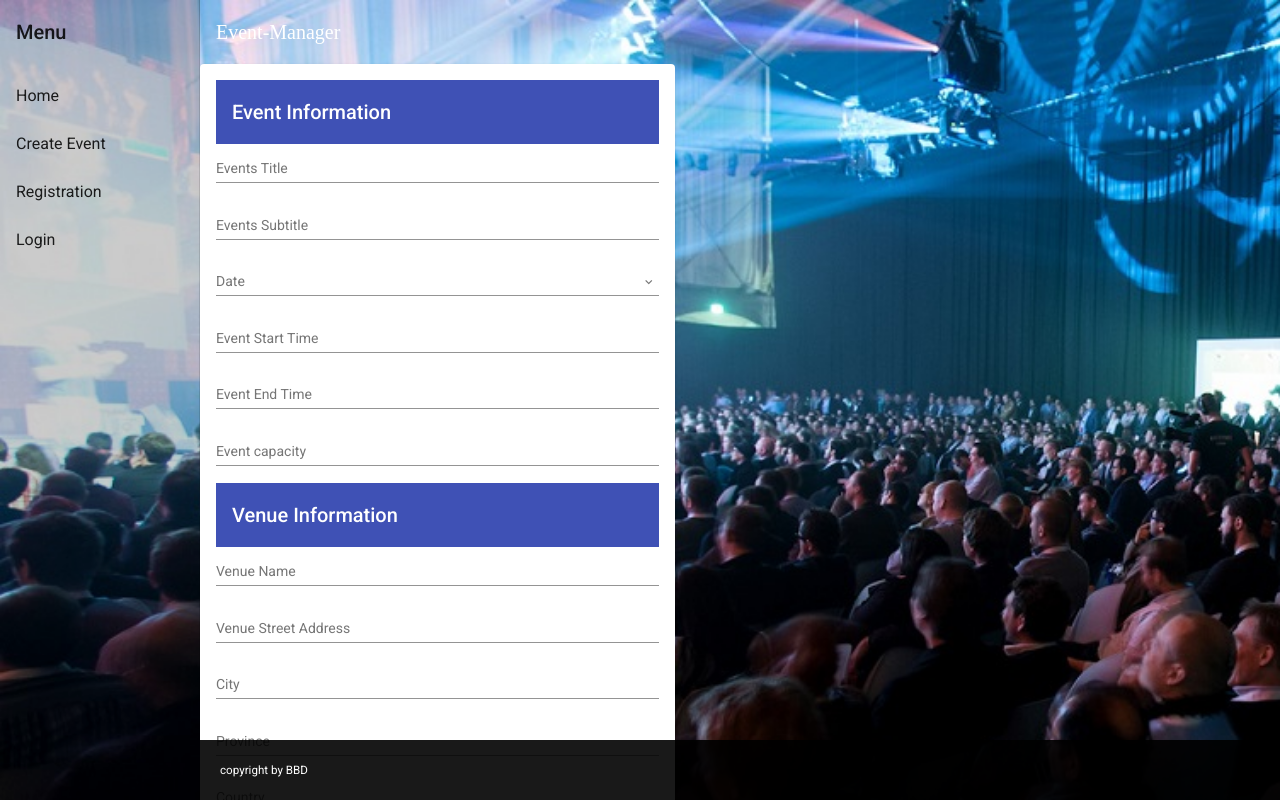
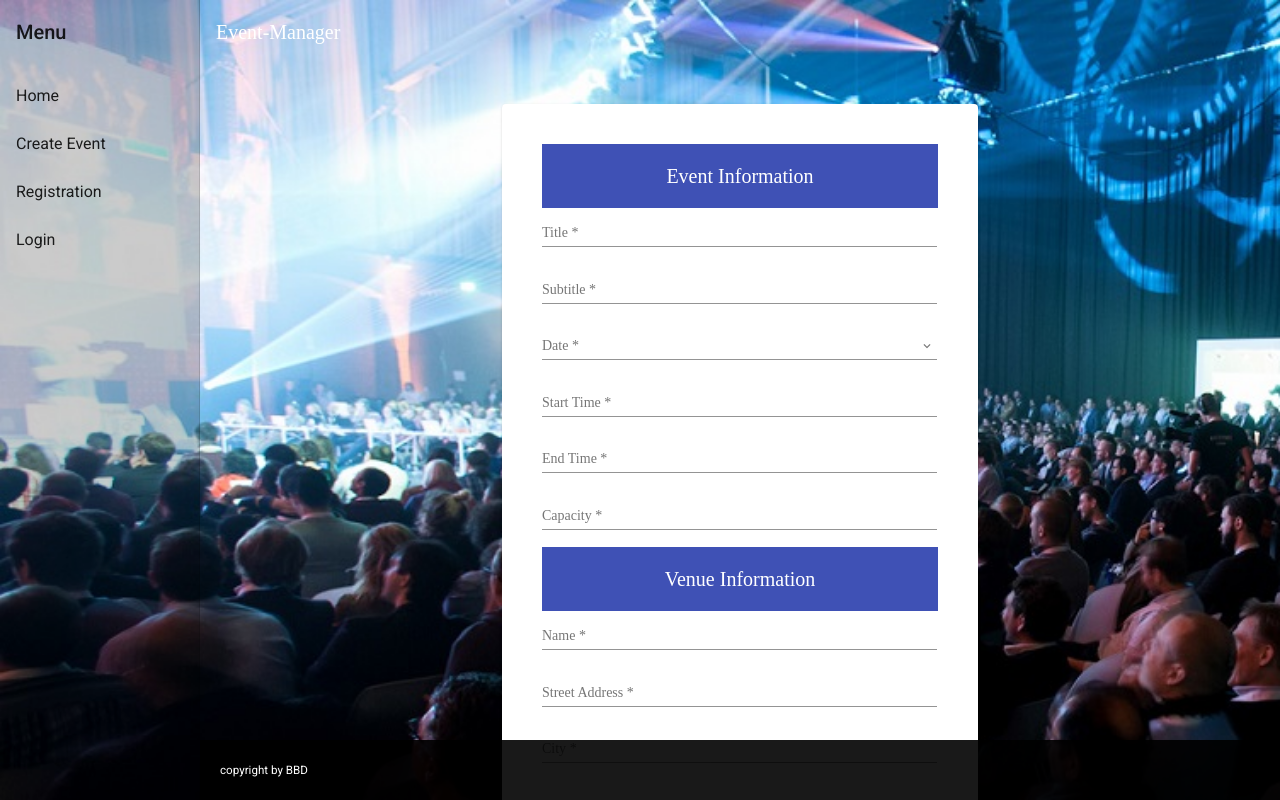
Before and after one commit to fkalombo/EventManager, an Angular app in the folder front-end/event-manager/: page /create-event in a window 1280 px wide. Built offline with nearby package versions, Linux system fonts and the light colour scheme.

Commit message:
validation added and some CSS

```diff
--- a/front-end/event-manager/src/app/create-events-form/create-events-form.component.css
+++ b/front-end/event-manager/src/app/create-events-form/create-events-form.component.css
@@ -0,0 +1,32 @@
+mat-card{
+  padding: 40px;
+  max-width: 600px;
+  margin: 40px auto;
+  border-radius: 4px;
+}
+
+.ng-valid[required], .ng-valid.required  {
+  border-left: 5px solid #42A948; /* green */
+}
+
+mat-toolbar{
+  display: flex;
+  justify-content: space-around;
+  flex-flow: row wrap;
+  font-family:italic;
+}
+
+mat-form-field{
+  font-family:italic;
+
+}
+
+input {
+  border: none;
+  background: none;
+  padding: 0;
+  outline: none;
+  font: inherit;
+  text-align: center;
+  color: currentColor;
+}
--- a/front-end/event-manager/src/app/create-events-form/create-events-form.component.html
+++ b/front-end/event-manager/src/app/create-events-form/create-events-form.component.html
@@ -4,16 +4,17 @@
 
   <form class="form" fxLayoutAlign="stretch" fxLayout="column" [formGroup]="eventForm" (ngSubmit)="onSubmit()">
     <mat-toolbar color="primary">Event Information</mat-toolbar>
-    <mat-form-field formGroupName="events">
-      <input matInput placeholder="Events Title" formControlName="title">
+    <mat-form-field formGroupName="events" >
+      <input matInput placeholder="Title" formControlName="title" required >
+      <mat-error>lol</mat-error>
     </mat-form-field>
 
     <mat-form-field formGroupName="events">
-      <input matInput placeholder="Events Subtitle" formControlName="subtitle">
+      <input matInput placeholder="Subtitle" formControlName="subtitle" required>
     </mat-form-field>
 
     <mat-form-field formGroupName="events">
-      <input matInput placeholder="Date"[matDatepicker]="picker" formControlName='date'>
+      <input matInput placeholder="Date"[matDatepicker]="picker" formControlName='date' required>
       <mat-datepicker-toggle matSuffix [for]="picker">
           <mat-icon matDatepickerToggleIcon>keyboard_arrow_down</mat-icon>
       </mat-datepicker-toggle>
@@ -21,57 +22,57 @@
     </mat-form-field>
 
     <mat-form-field formGroupName="events">
-      <input matInput placeholder="Event Start Time" formControlName="startTime">
+      <input matInput placeholder="Start Time" formControlName="startTime" required>
 
     </mat-form-field>
 
     <mat-form-field formGroupName="events">
-      <input matInput placeholder="Event End Time" formControlName="endTime">
+      <input matInput placeholder="End Time" formControlName="endTime" required>
     </mat-form-field>
 
     <mat-form-field formGroupName="events">
-      <input matInput placeholder="Event capacity" formControlName="capacity">
+      <input matInput placeholder="Capacity" formControlName="capacity" required>
     </mat-form-field>
     <mat-toolbar color="primary">Venue Information</mat-toolbar>
     <mat-form-field formGroupName="venue">
-      <input matInput placeholder="Venue Name" formControlName="name">
+      <input matInput placeholder="Name" formControlName="name" required>
     </mat-form-field>
 
     <mat-form-field formGroupName="venue">
-      <input matInput placeholder="Venue Street Address" formControlName="streetAddress">
+      <input matInput placeholder="Street Address" formControlName="streetAddress" required>
     </mat-form-field>
 
     <mat-form-field formGroupName="venue">
-      <input matInput placeholder="City" formControlName="city">
+      <input matInput placeholder="City" formControlName="city" required>
     </mat-form-field>
 
     <mat-form-field formGroupName="venue">
-      <input matInput placeholder="Province" formControlName="province">
+      <input matInput placeholder="Province" formControlName="province" required>
     </mat-form-field>
 
     <mat-form-field formGroupName="venue">
-      <input matInput placeholder="Country" formControlName="country">
+      <input matInput placeholder="Country" formControlName="country" required>
     </mat-form-field>
 
     <mat-form-field formGroupName="venue">
-      <input matInput placeholder="ZipCode" formControlName="zipCode">
+      <input matInput placeholder="ZipCode" formControlName="zipCode" required>
     </mat-form-field>
     <mat-toolbar color="primary">Ticket Information</mat-toolbar>
 
     <mat-form-field formGroupName="tickets">
-      <input matInput placeholder="General Tickets Available" formControlName="generalAvail">
+      <input matInput placeholder="General Tickets Available" formControlName="generalAvail" required>
     </mat-form-field>
 
     <mat-form-field formGroupName="tickets">
-      <input matInput placeholder="General Tickets Price" formControlName="generalPrice">
+      <input matInput placeholder="General Tickets Price" formControlName="generalPrice" required>
     </mat-form-field>
 
     <mat-form-field formGroupName="tickets">
-      <input matInput placeholder="VIP Tickets Available" formControlName="vipAvail">
+      <input matInput placeholder="VIP Tickets Available" formControlName="vipAvail" required>
     </mat-form-field>
 
     <mat-form-field formGroupName="tickets">
-      <input matInput placeholder="VIP Tickets Price" formControlName="vipPrice">
+      <input matInput placeholder="VIP Tickets Price" formControlName="vipPrice" required>
     </mat-form-field>
     <button mat-raised-button type="submit" class="btn" color="primary">Save</button>
   </form>
--- a/front-end/event-manager/src/app/create-events-form/create-events-form.component.ts
+++ b/front-end/event-manager/src/app/create-events-form/create-events-form.component.ts
@@ -12,29 +12,28 @@ import { FormControl, FormGroup, Validators } from '@angular/forms';
   styleUrls: ['./create-events-form.component.css']
 })
 export class CreateEventsFormComponent implements OnInit {
-
   eventForm = new FormGroup({
     events: new FormGroup({
-      title: new FormControl(),
-      subtitle: new FormControl(),
-      date: new FormControl(),
-      startTime: new FormControl(),
-      endTime: new FormControl(),
-      capacity: new FormControl()
+      title: new FormControl("",[Validators.required]),
+      subtitle: new FormControl("",[Validators.required]),
+      date: new FormControl("",[Validators.required]),
+      startTime: new FormControl("",[Validators.required, Validators.pattern('^(((([0-1][0-9])|(2[0-3])):?[0-5][0-9])|(24:?00))')]),
+      endTime: new FormControl("",[Validators.required, Validators.pattern('^(((([0-1][0-9])|(2[0-3])):?[0-5][0-9])|(24:?00))')]),
+      capacity: new FormControl("",[Validators.required])
     }),
     venue: new FormGroup({
-      name: new FormControl(),
-      streetAddress: new FormControl(),
-      city: new FormControl(),
-      province: new FormControl(),
-      country: new FormControl(),
-      zipCode: new FormControl()
+      name: new FormControl("",[Validators.required]),
+      streetAddress: new FormControl("",[Validators.required]),
+      city: new FormControl("",[Validators.required]),
+      province: new FormControl("",[Validators.required]),
+      country: new FormControl("",[Validators.required]),
+      zipCode: new FormControl("",[Validators.required, Validators.minLength(4), Validators.pattern('[0-9]*')])
     }),
     tickets: new FormGroup({
-      generalPrice: new FormControl(),
-      generalAvail: new FormControl(),
-      vipPrice: new FormControl(),
-      vipAvail: new FormControl()
+      generalAvail: new FormControl("",[Validators.required, Validators.pattern('[0-9.]*')]),
+      generalPrice: new FormControl("",[Validators.required, Validators.pattern('^[0-9]{1,4}([,.][0-9]{1,2})?$')]),
+      vipAvail: new FormControl("",[Validators.required, Validators.pattern('[0-9]*')]),
+      vipPrice: new FormControl("",[Validators.required, Validators.pattern('^[0-9]{1,4}([,.][0-9]{1,2})?$')]),
     })
   })
 
```
